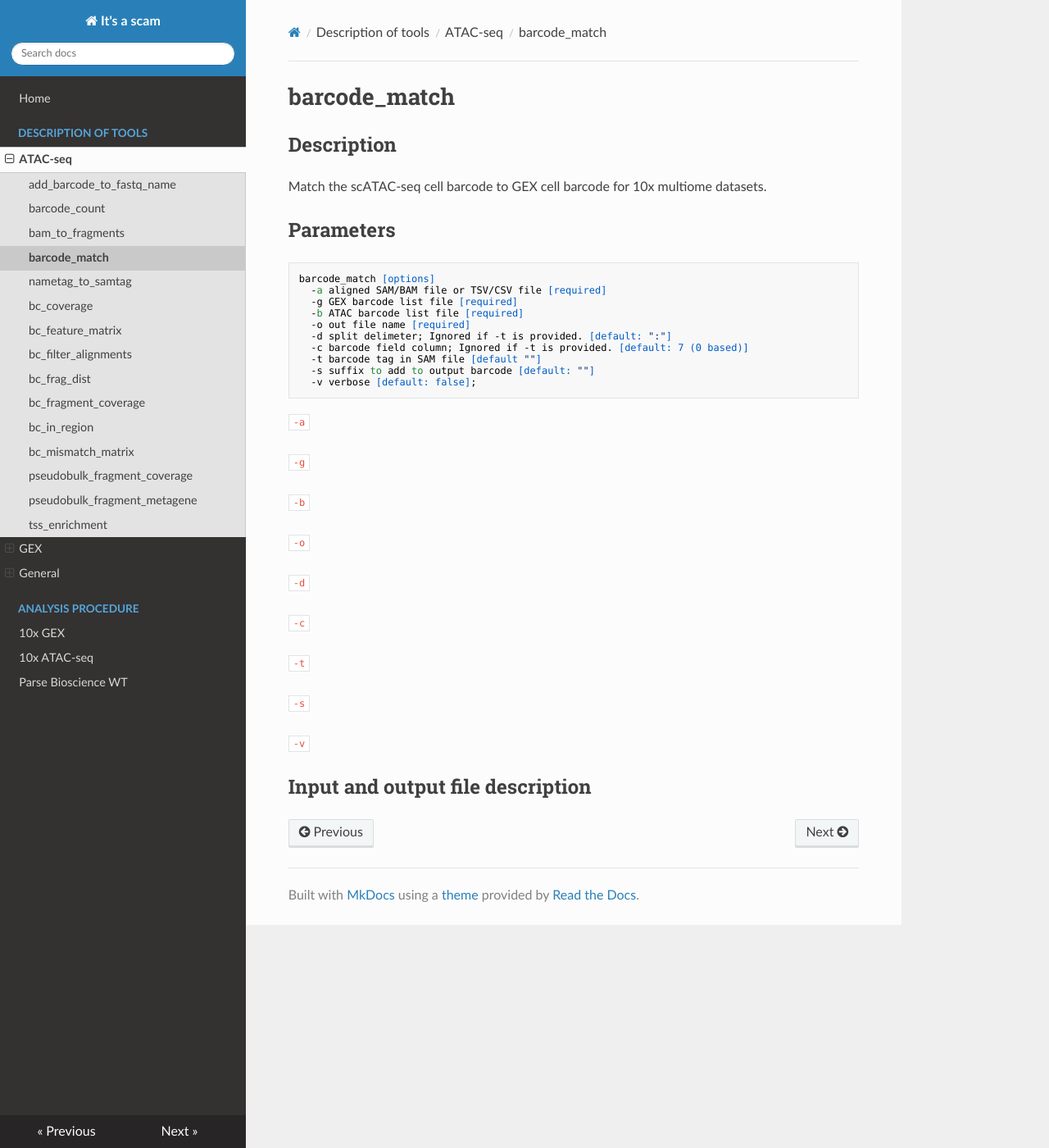
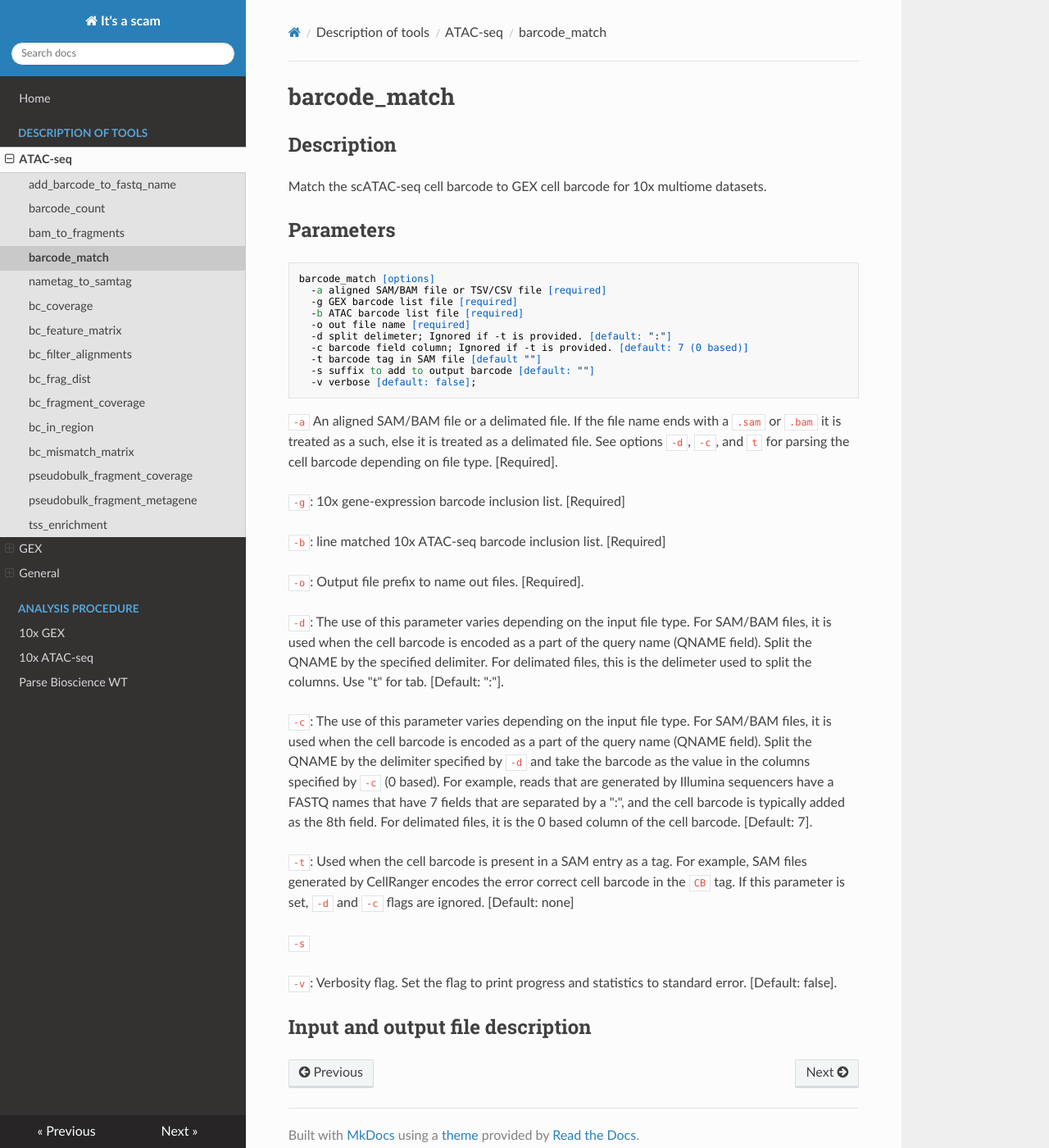
Before and after one commit to rishvanth-kp/its_a_scam, an MkDocs documentation site: the page built from doc/content/barcode_match.md, in a window 1280 px wide and 1400 px high. Shown: the whole window at 82% size. Built offline with MkDocs 1.6.1, drawn with Linux system fonts in a browser that asks for light colours; nearby versions of some CDN libraries.

Commit message:
updated barcode_mismatch documentation

````diff
--- a/doc/content/barcode_match.md
+++ b/doc/content/barcode_match.md
@@ -18,22 +18,41 @@ barcode_match [options]
   -v verbose [default: false];
 ```
 
-`-a`
+`-a` An aligned SAM/BAM file or a delimated file. If the file name ends
+with a `.sam` or `.bam` it is treated as a such, else it is treated as
+a delimated file. See options `-d`, `-c`, and `t` for parsing the cell
+barcode depending on file type. [Required].
 
-`-g`
+`-g`: 10x gene-expression barcode inclusion list. [Required]
 
-`-b`
+`-b`: line matched 10x ATAC-seq barcode inclusion list. [Required]
 
-`-o`
+`-o`: Output file prefix to name out files. [Required].
 
-`-d`
+ `-d`: The use of this parameter varies depending on the input file
+type. For SAM/BAM files, it is used when the cell barcode is encoded
+as a part of the query name (QNAME field). Split the QNAME by the
+specified delimiter. For delimated files, this is the delimeter used
+to split the columns. Use "t" for tab. [Default: ":"].
 
-`-c`
+`-c`: The use of this parameter varies depending on the input file type.
+For SAM/BAM files, it is used when the cell barcode is encoded as a part
+of the query name (QNAME field). Split the QNAME by the delimiter
+specified by `-d` and take the barcode as the value in the columns
+specified by `-c` (0 based). For example, reads that are generated by
+Illumina sequencers have a FASTQ names that have 7 fields that are
+separated by a ":", and the cell barcode is typically added as the 8th
+field. For delimated files, it is the 0 based column of the cell
+barcode. [Default: 7].
 
-`-t`
+`-t`: Used when the cell barcode is present in a SAM entry as a tag. For
+example, SAM files generated by CellRanger encodes the error correct
+cell barcode in the `CB` tag. If this parameter is set, `-d` and `-c`
+flags are ignored. [Default: none]
 
 `-s`
 
-`-v`
+`-v`: Verbosity flag. Set the flag to print progress and statistics to
+standard error. [Default: false].
 
 ## Input and output file description
````
